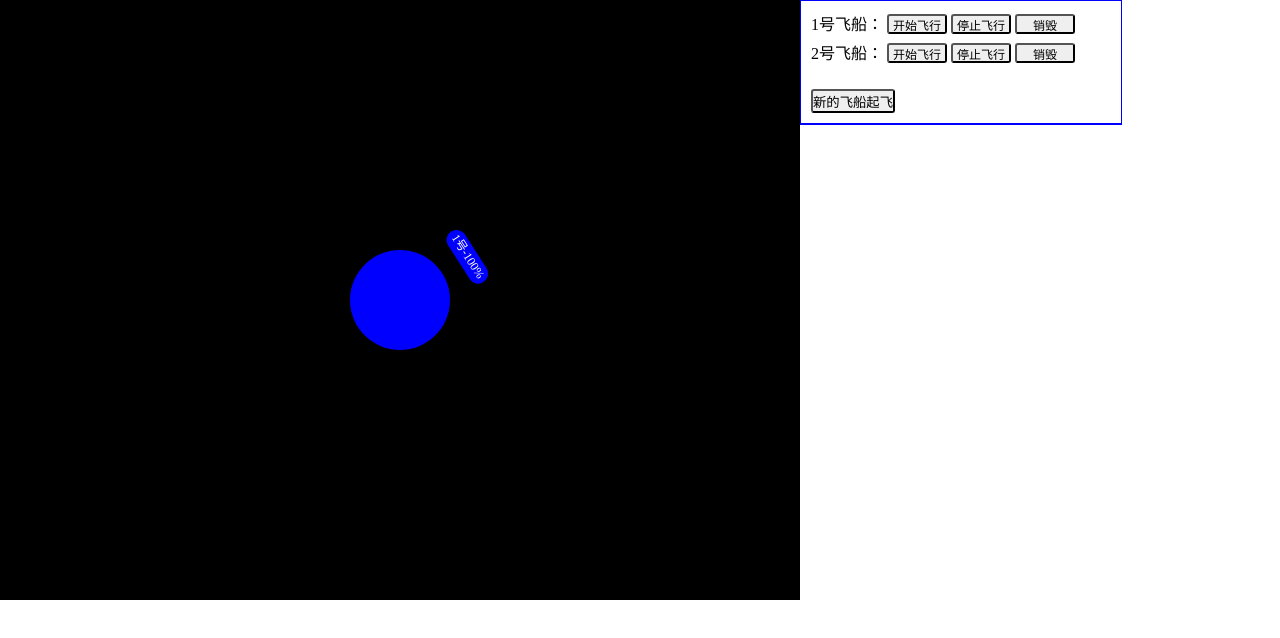
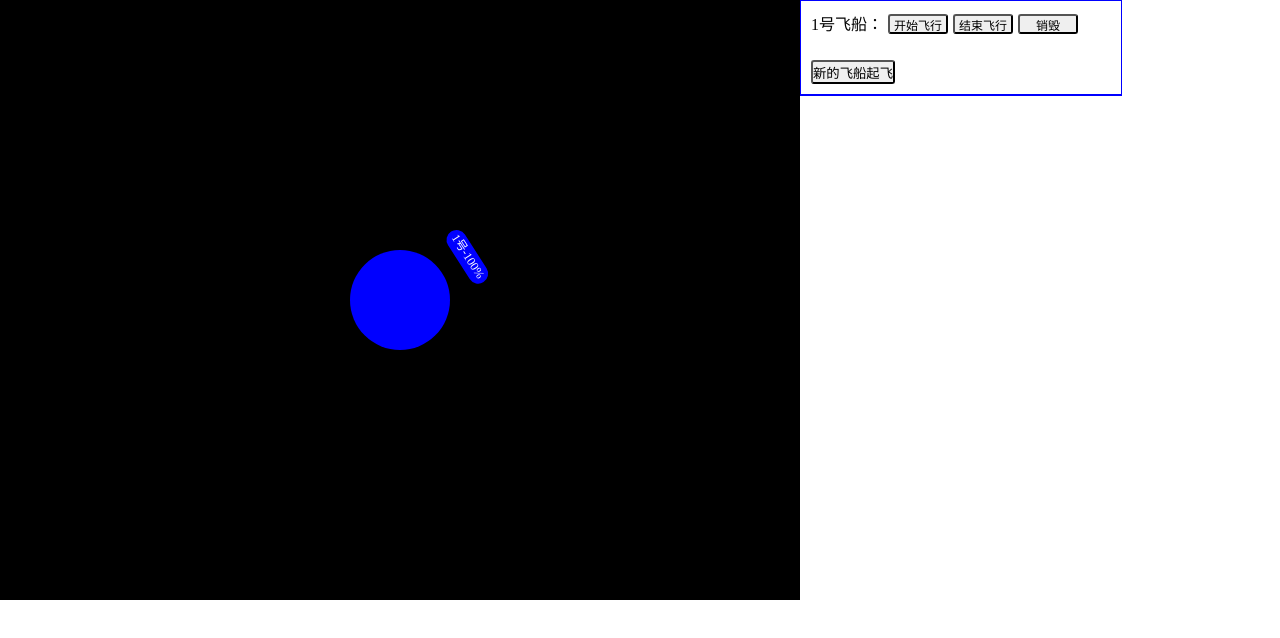
Before and after one commit to yinmazuo/ifetask, a plain HTML site: page task2/task_2_26/task_2_26.html in a window 1280 px wide. Both pictures are taken after a click on the button "新的飞船起飞". Drawn offline with Linux system fonts and the light colour scheme.

Commit message:
go on task_2-26

```diff
--- /dev/null
+++ b/task2/task_2_26/panel.js
@@ -0,0 +1,36 @@
+
+var panel = function() {
+	var spaceshipNum = 1;
+
+	eve.addListener($(".newSpaceship"), "click", newHandler);
+
+	function newHandler() {
+		var speed = 1, power = 100;
+
+		createSinglePanel(spaceshipNum);
+		scene.spaceship(spaceshipNum, speed, power);
+	}
+
+	function createSinglePanel(num) {
+		var btns = [],
+			div = $create("div"),
+			span = $create("span");
+		span.innerHTML = num + "号飞船："
+		div.className = "singlePanel";
+		div.appendChild(span);
+
+		for (var i = 0; i < 3; i++) {
+			btns.push($create("button"));
+		}
+		btns[0].innerHTML = "开始飞行";
+		btns[1].innerHTML = "结束飞行";
+		btns[2].innerHTML = "销毁";
+
+		for (var j = 0; j < 3; j++) {
+			div.appendChild(btns[j]);
+		}
+
+		$("#spaceshipControlPanel").insertBefore(div, $("#spaceshipControlPanel").lastElementChild);
+	}
+
+}();
--- a/task2/task_2_26/scene.js
+++ b/task2/task_2_26/scene.js
@@ -1,9 +1,10 @@
 
+var scene = function () {
+	var universe = $("#universe");
 
-var universe = $("#universe");
-if (universe.getContext) {
+	if (universe.getContext === null) {return false;}
+
 	var context = universe.getContext("2d");
-}
 	universe.width = 800;
 	universe.height = 600;
 
@@ -20,16 +21,16 @@ context.fillStyle = "#00f";
 	context.fill();
 	context.closePath();
 
-var newSpace = function (i) {
+	var spaceship = function (num, speed, power) {
 		var x = 0,
-		y = - 80 - (i - 1) * 40,
+			y = - 80 - (num - 1) * 40,
 			r = 10,
-		name = "1号-100%";
+			info = num + "号-" + power + "%";
 
 		context.fillStyle = "#00f";
 		context.beginPath();
 
-	context.rotate(1);
+		context.rotate(speed);
 
 		context.moveTo(x - 20, y);
 		context.arc(x - 20, y, r, Math.PI/2, - Math.PI/2, false);
@@ -49,7 +50,13 @@ var newSpace = function (i) {
 		context.font = "12px Times Roman";
 		context.textAlign = "center";
 		context.textBaseline = "middle";
-	context.fillText(name, x, y);
+		context.fillText(info, x, y);
 
 		context.closePath();
-}(1);
+	};
+
+	return {
+		spaceship: spaceship
+	}
+
+}();
--- a/task2/task_2_26/task_2_26.css
+++ b/task2/task_2_26/task_2_26.css
@@ -25,7 +25,7 @@ h1, h2, h3, h4, h5, h6 {
 	width: 320px;
 	border: 1px solid #00f;
 }
-#spaceControlPanel {
+#spaceshipControlPanel {
 	box-sizing: border-box;
 	width: 100%;
 	padding: 10px;
@@ -41,9 +41,10 @@ h1, h2, h3, h4, h5, h6 {
 	width: 60px;
 	height: 20px;
 	border-radius: 3px;
+	margin-left: 5px;
 }
 
-.newSpace {
+.newSpaceship {
 	margin-top: 20px;
 	height: 24px;
 	border-radius: 3px;
--- a/task2/task_2_26/task_2_26.html
+++ b/task2/task_2_26/task_2_26.html
@@ -10,24 +10,13 @@
 	<main>
 		<canvas id="universe">A drawing of something</canvas>
 		<div id="controlPanel">
-			<div id="spaceControlPanel">
-				<div class="singlePanel">
-					<span>1号飞船：</span>
-					<button class="startSpace">开始飞行</button>
-					<button class="stopSpace">停止飞行</button>
-					<button class="destorySpace">销毁</button>
-				</div>
-				<div class="singlePanel">
-					<span>2号飞船：</span>
-					<button class="startSpace">开始飞行</button>
-					<button class="stopSpace">停止飞行</button>
-					<button class="destorySpace">销毁</button>
-				</div>
-				<button class="newSpace">新的飞船起飞</button>
+			<div id="spaceshipControlPanel">
+				<button class="newSpaceship">新的飞船起飞</button>
 			</div>
 		</div>
 	</main>
 	<script src="scene.js" type="text/javascript" charset="utf-8" async defer></script>
+	<script src="panel.js" type="text/javascript" charset="utf-8" async defer></script>
 	<script src="task_2_26.js" type="text/javascript" charset="utf-8" async defer></script>
 </body>
 </html>
--- a/task2/task_2_26/util.js
+++ b/task2/task_2_26/util.js
@@ -34,3 +34,7 @@ var eve = (function (){
 function $(selector) {
 	return document.querySelector(selector);
 }
+
+function $create(element) {
+	return document.createElement(element);
+}
```
Lines whose indentation alone changed are shown as unchanged.
